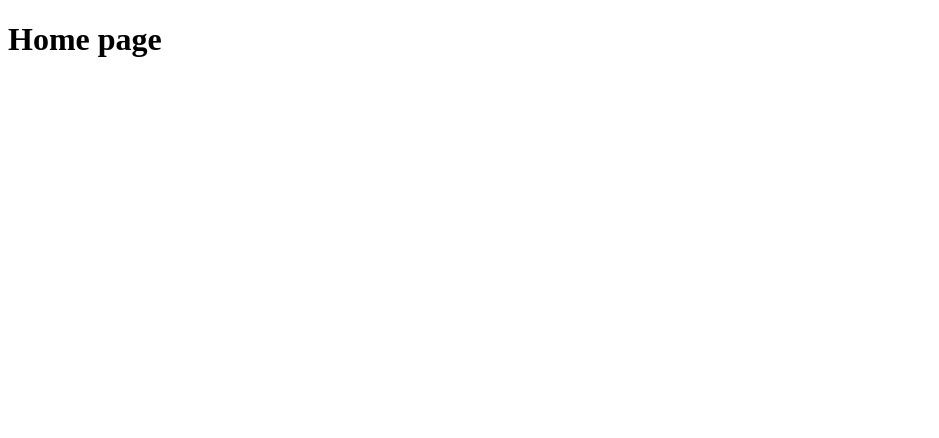
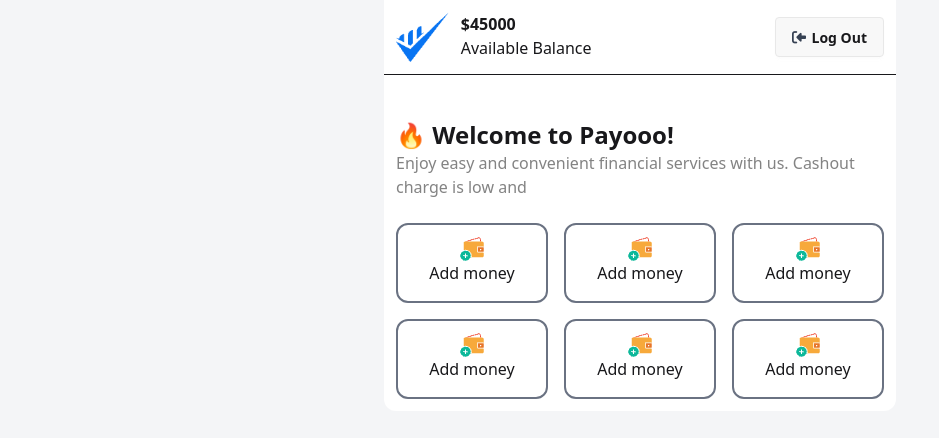
Before and after one commit to SOFIUL-AZAM/payoo-mfs, a plain HTML site: page home.html in a window 1280 px wide. Shown: the whole page, without its empty margins (0-939 px from the left). Drawn offline with nearby package versions, Linux system fonts and the light colour scheme.

Commit message:
nav-bar and section added

```diff
--- a/home.html
+++ b/home.html
@@ -4,8 +4,76 @@
     <meta charset="UTF-8">
     <meta name="viewport" content="width=device-width, initial-scale=1.0">
     <title>Home</title>
+
+    <!-- daisy ui -->
+     <link href="https://cdn.jsdelivr.net/npm/daisyui@5" rel="stylesheet" type="text/css" />
+
+    <!-- tailwind cdn -->
+     <script src="https://cdn.jsdelivr.net/npm/@tailwindcss/browser@4"></script>
+
+     <!-- font awesome -->
+      <script src="https://kit.fontawesome.com/123d482459.js" crossorigin="anonymous"></script>
+
 </head>
-<body>
-    <h1> Home page </h1>
+
+<body class="bg-[#f4f5f7] h-[100vh] ">
+
+    <div class="max-w-lg mx-auto bg-white rounded-b-xl">
+
+        <div class="min-h[50px] flex justify-between items-center border-b-1 p-3">
+
+        <div class="flex">
+            <img src="./assets/Group.png" class="h-[50px]" alt="">
+            <div class="ml-3">
+                <h2 class="font-bold">$<span>45000</span></h2>
+                <p class="#08080880">Available Balance</p>
+            </div>
+        </div>
+        <div>
+            <button class="btn #08080880"> <i class="fa-solid fa-right-to-bracket rotate-180 text-gray-700"></i>Log Out</button>
+        </div>
+    </div>
+
+    <div class="mt-8 p-3">
+        <h1 class="font-bold text-2xl">🔥 Welcome to Payooo!</h1>
+        <p class=" text-[#08080880]">Enjoy easy and convenient financial services with us. Cashout charge is low and </p>
+    </div>
+
+
+    <div class=" min-h-[200px] grid grid-cols-3 gap-4 p-3">
+        <div class="text-center p-3 border-2 border-gray-500 rounded-xl">
+            <img class="mx-auto" src="./assets/wallet1.png" alt="">
+            <h2>Add money</h2>
+        </div>
+
+        <div class="text-center p-3 border-2 border-gray-500 rounded-xl">
+            <img class="mx-auto" src="./assets/wallet1.png" alt="">
+            <h2>Add money</h2>
+        </div>
+
+        <div class="text-center p-3 border-2 border-gray-500 rounded-xl">
+            <img class="mx-auto" src="./assets/wallet1.png" alt="">
+            <h2>Add money</h2>
+        </div>
+
+        <div class="text-center p-3 border-2 border-gray-500 rounded-xl">
+            <img class="mx-auto" src="./assets/wallet1.png" alt="">
+            <h2>Add money</h2>
+        </div>
+
+        <div class="text-center p-3 border-2 border-gray-500 rounded-xl">
+            <img class="mx-auto" src="./assets/wallet1.png" alt="">
+            <h2>Add money</h2>
+        </div>
+
+        <div class="text-center p-3 border-2 border-gray-500 rounded-xl">
+            <img class="mx-auto" src="./assets/wallet1.png" alt="">
+            <h2>Add money</h2>
+        </div>
+    </div>
+
+    </div>
+
+
 </body>
 </html>
```
Also changed, not shown: tailwind.config.js (added).
